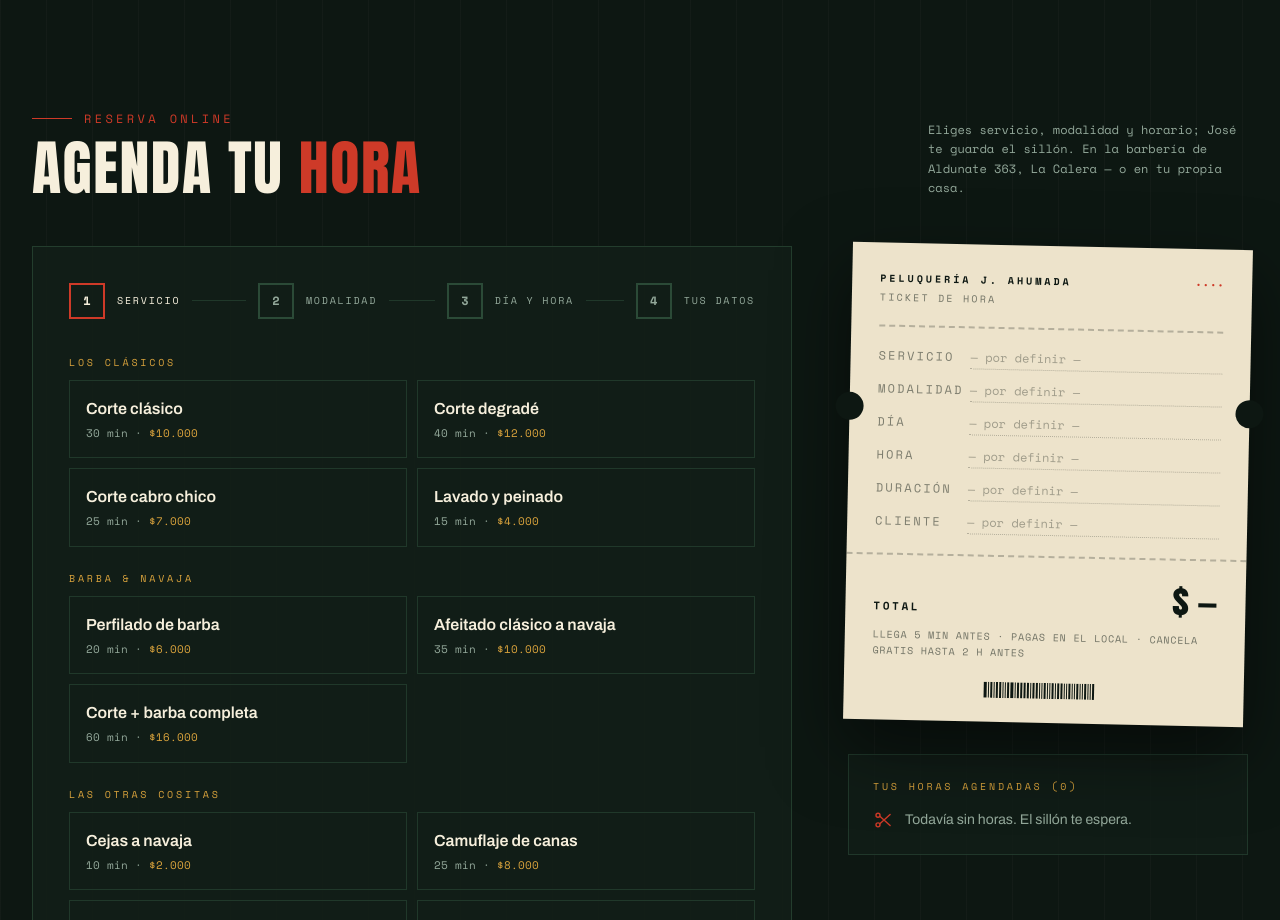
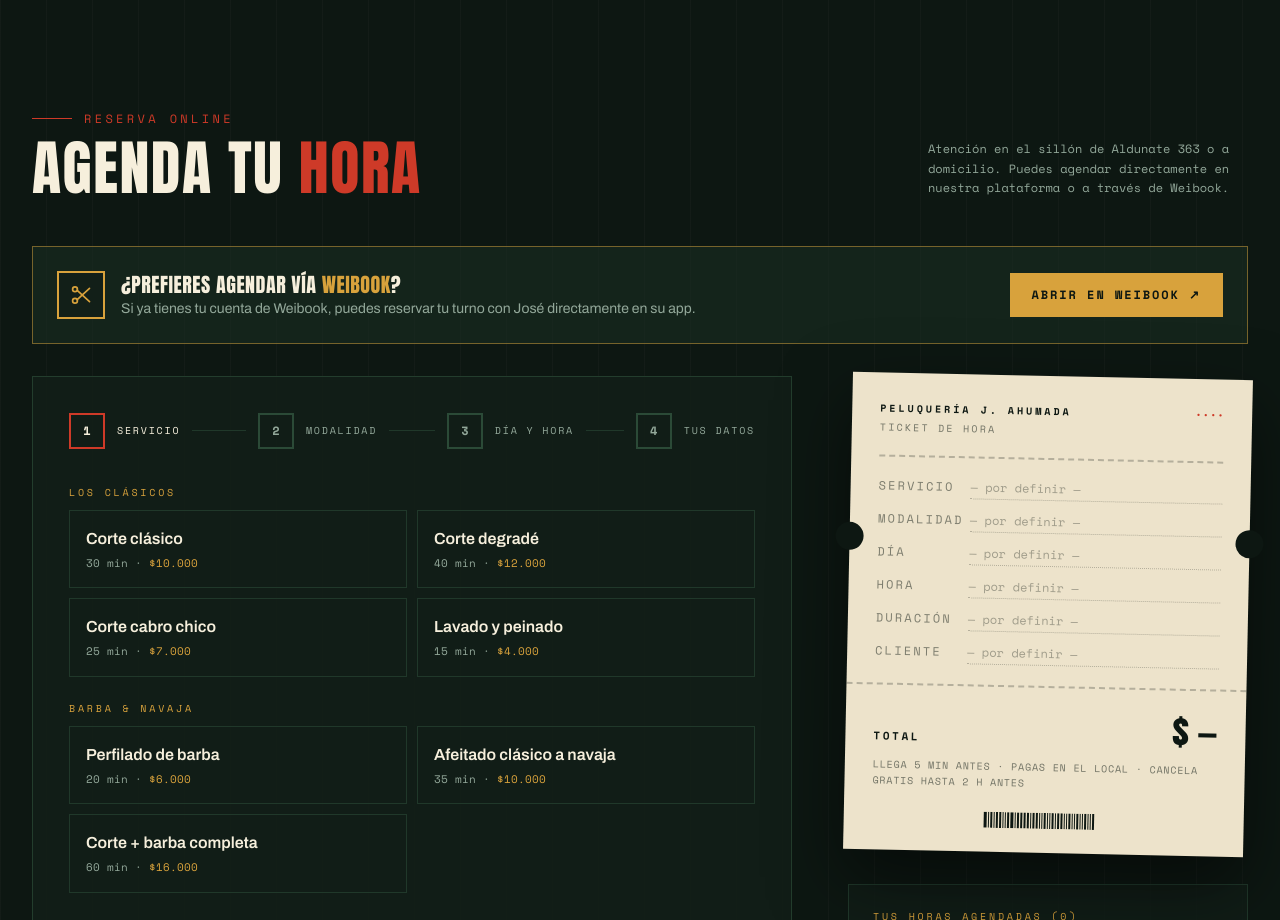
Before and after one commit to johvera-create/BARBERIA-JOSE-AHUMADA, a React (Vite) app: page / in a window 1280 px wide. Shown: the part 5020-5940 px from the top of the page. Built offline with nearby package versions, Linux system fonts and the light colour scheme.

Commit message:
Integrate Weibook direct booking option banner

```diff
--- a/src/components/Booking.tsx
+++ b/src/components/Booking.tsx
@@ -7,6 +7,7 @@ import {
   getSlots,
   longDate,
   makeCode,
+  WEIBOOK_URL,
   type Modality,
   type DayInfo,
   type Service,
@@ -262,8 +263,35 @@ export function Booking() {
               Agenda tu <span className="text-blood">hora</span>
             </>
           }
-          note="Eliges servicio, modalidad y horario; José te guarda el sillón. En la barbería de Aldunate 363, La Calera — o en tu propia casa."
+          note="Atención en el sillón de Aldunate 363 o a domicilio. Puedes agendar directamente en nuestra plataforma o a través de Weibook."
         />
+
+        {/* Banner destacado de Weibook */}
+        <Reveal className="mb-8 border border-brass/50 bg-moss/60 p-5 sm:p-6">
+          <div className="flex flex-col items-start justify-between gap-4 sm:flex-row sm:items-center">
+            <div className="flex items-center gap-4">
+              <span className="grid h-12 w-12 shrink-0 place-items-center border-2 border-brass bg-pine text-brass">
+                <Scissors className="w-6" />
+              </span>
+              <div>
+                <p className="font-display text-lg tracking-wide text-flour uppercase sm:text-xl">
+                  ¿Prefieres agendar vía <span className="text-brass">Weibook</span>?
+                </p>
+                <p className="text-xs text-sage sm:text-sm">
+                  Si ya tienes tu cuenta de Weibook, puedes reservar tu turno con José directamente en su app.
+                </p>
+              </div>
+            </div>
+            <a
+              href={WEIBOOK_URL}
+              target="_blank"
+              rel="noreferrer"
+              className="flex shrink-0 items-center gap-2 border-2 border-brass bg-brass px-5 py-3 font-mono text-xs font-bold tracking-[0.16em] text-ink uppercase transition-all duration-200 hover:-translate-y-0.5 hover:shadow-[0_10px_25px_rgba(216,162,60,0.35)]"
+            >
+              Abrir en Weibook ↗
+            </a>
+          </div>
+        </Reveal>
 
         <div className="grid items-start gap-8 lg:grid-cols-[1fr_360px] lg:gap-10 xl:grid-cols-[1fr_400px] xl:gap-14">
           {/* -------- asistente -------- */}
--- a/src/data.ts
+++ b/src/data.ts
@@ -102,6 +102,7 @@ export const HOURS: DayHours[] = [
 export const ADDRESS = "Aldunate 363 · La Calera, Región de Valparaíso";
 export const PHONE = "+56 9 8765 4321";
 export const PHONE_WA = "56987654321";
+export const WEIBOOK_URL = "https://weibook.cl";
 
 /* ---------------- helpers de fechas y horas ---------------- */
 
```
